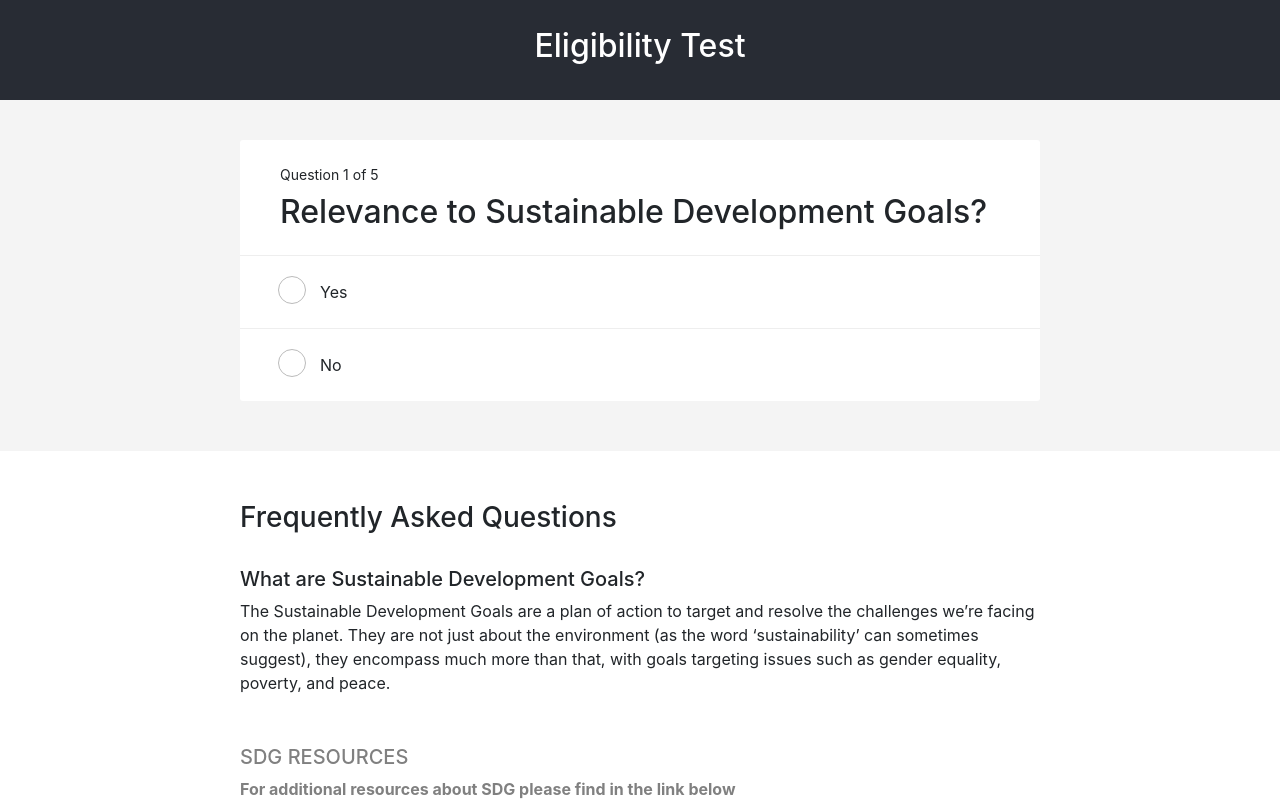
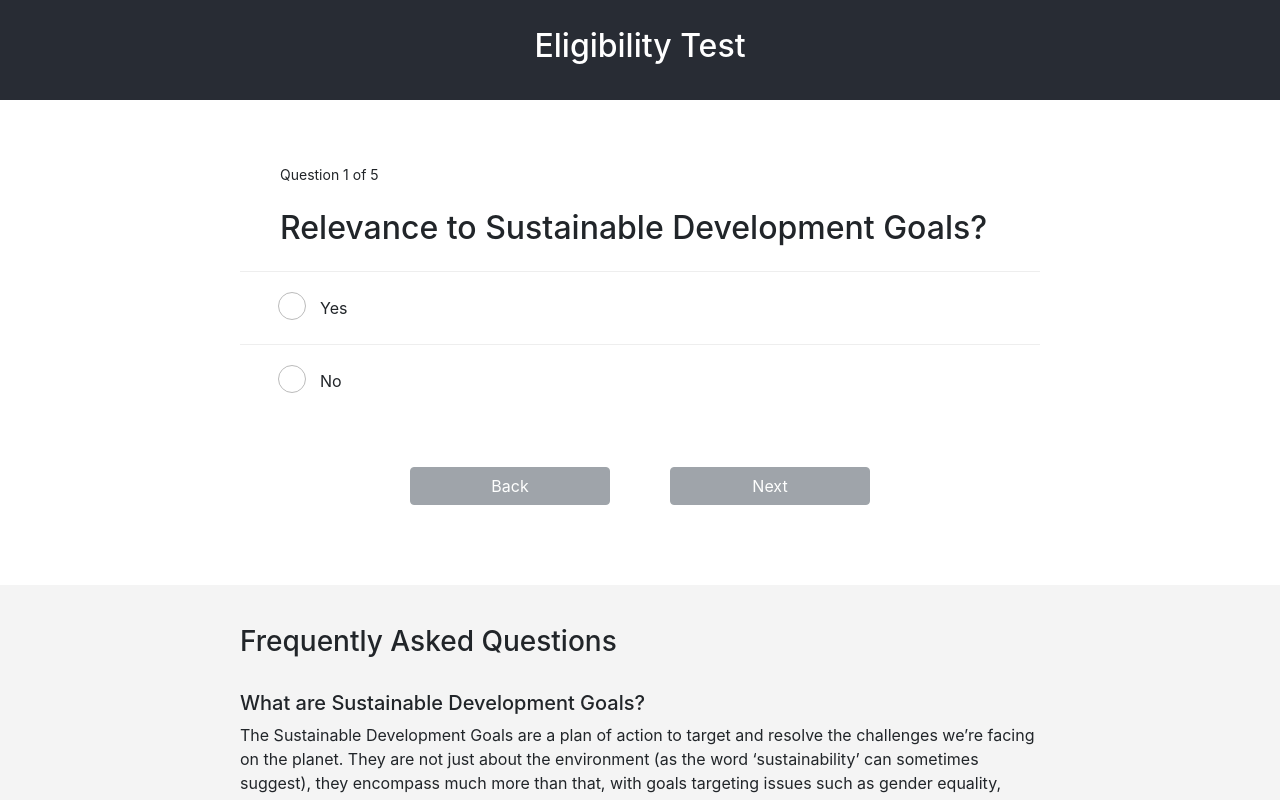
Before and after one commit to rachita19082/eligibility-form, a React (Create React App) app: page / in a window 1280 px wide. Both pictures are taken after a click on the button "Start test". Shown: the top 800 px of the page. Built offline with nearby package versions, Linux system fonts and the light colour scheme.

Commit message:
Added next and back buttons

```diff
--- a/src/Test.js
+++ b/src/Test.js
@@ -3,10 +3,13 @@ import Quiz from './components/Quiz';
 import Result from './components/Result';
 import FAQ from './components/FAQ';
 import quizQuestions from './api/quizQuestions';
+import {Button} from "react-bootstrap";
 import './index.css';
 
 function Test() {
   const [counter, setCounter] = useState(0);
+  const [prev, setPrev] = useState(false);
+  const [next, setNext] = useState(false);
   const [questionId, setQuestionId] = useState(1);
   const [question, setQuestion] = useState(quizQuestions[0].question);
   const [answerOptions, setAnswerOptions] = useState(['Yes', 'No']);
@@ -27,6 +30,9 @@ function Test() {
 
   function handleAnswerSelected(event) {
     setUserAnswer(event.currentTarget.value);
+  }
+
+  function handleClick(next) {
   }
 
   function setNextQuestion() {
@@ -52,10 +58,6 @@ function Test() {
     }
   }
 
-  function componentDidMount() {
-    setQuestion(quizQuestions[0].question);
-  }
-
   function renderQuiz() {
     return (
       <Quiz
@@ -77,7 +79,7 @@ function Test() {
 
   return (
     <>
-      <div className="App" style={{paddingBottom:50, marginBottom:50, textAlign: "left", backgroundColor:"#F4F4F4"}}>
+      <div className="App" style={{paddingBottom:50, textAlign: "left"}}>
         <div className="header">
           <h2>Eligibility Test</h2>
         </div>
@@ -90,7 +92,27 @@ function Test() {
         onAnswerSelected={handleAnswerSelected}
         />
       </div>
+      <div className="text-center">
+        <Button
+          className="actionButton"
+          style={{width: "200px", marginRight:30, marginBottom:80}}
+          variant="secondary"
+          onClick={(e) => handleClick(false)}
+          disabled={!prev}>
+          Back
+        </Button>
+        <Button
+          className="actionButton"
+          style={{width: "200px", marginLeft:30, marginBottom:80}}
+          variant="secondary"
+          onClick={(e) => handleClick(true)}
+          disabled={!next}>
+          Next
+        </Button>
+      </div>
+      <div style={{backgroundColor:"#F4F4F4"}}>
       <FAQ />
+      </div>
       </>
     );
   }
--- a/src/index.css
+++ b/src/index.css
@@ -34,12 +34,20 @@ body {
   border-radius: 3px;
 }
 
+.actionButton {
+  margin: 0 10 10 10;
+  border-radius: 3px;
+}
+
 .faq {
   position: relative;
   max-width: 800px;
   margin: 0 auto;
-  margin-bottom: 80px;
+  margin-bottom: 0;
+  padding-bottom: 60px;
+  padding-top: 40px;
   border-radius: 3px;
+  background-color: #F4F4F4;
 }
 
 @media (min-width: 769px) {
@@ -57,7 +65,7 @@ body {
 
 /* QuestionCount Component */
 .questionCount {
-  padding: 1.5rem 2.5rem 0;
+  padding: 1.5rem 2.5rem 1rem;
   font-size: 14px;
 }
 
```
